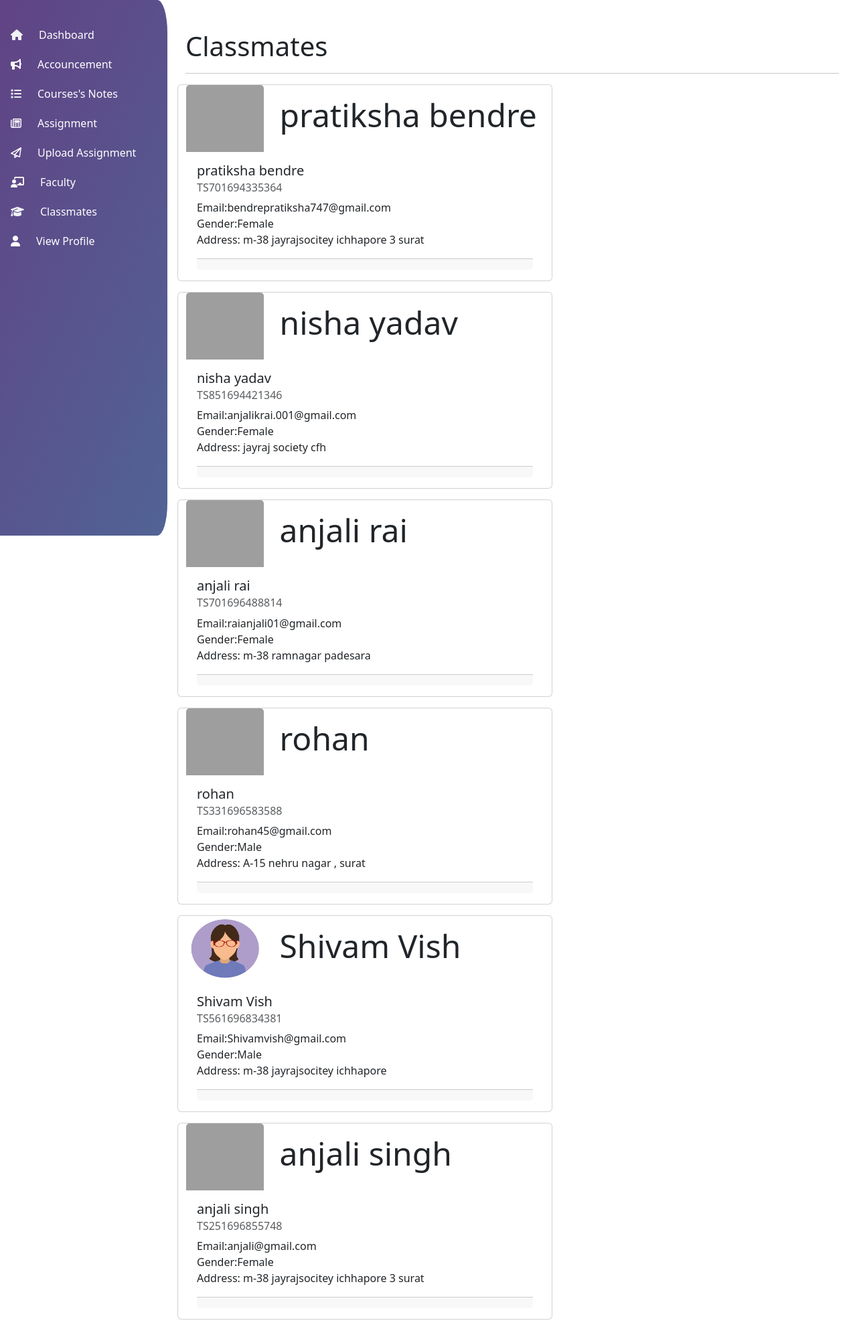
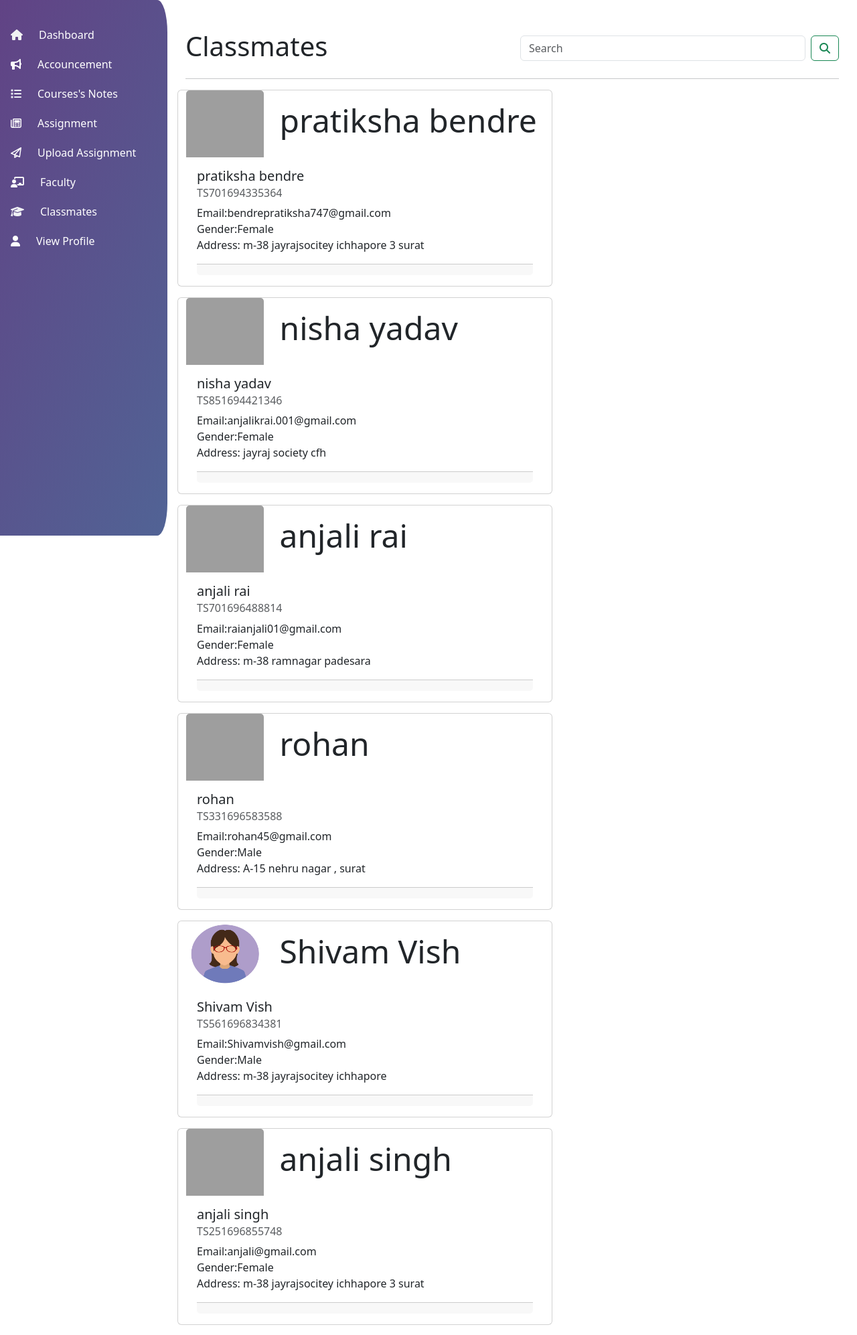
Before and after one commit to pratu2022/ENotes, a PHP site: page /Project/Student/viewStudent.php in a window 1280 px wide. Shown: the whole page at 67% size. Before the commit the page ends 1971 px from the top, so only its background shows below. Run offline with PHP 8.4, Linux system fonts and the light colour scheme; data comes from the database, SQL or seed files in the repository; grey boxes are pictures that could not be loaded.

Commit message:
Sweet Alert Updated!

```diff
--- a/Admin/adminlogin.php
+++ b/Admin/adminlogin.php
@@ -37,7 +37,7 @@ if (isset($_POST['admin_login'])) {
     else {
         ?>
         <script>
-            swal('Good Job!', "Admin Login Failed!", 'error').then((value) => {
+            swal('Error!', "Admin Login Failed!", 'error').then((value) => {
                 window.location.href = '../index.php';
             })
         </script>
@@ -106,7 +106,7 @@ if(isset($_POST['student_login']))
 
      ?>
      <script>
-         swal('Good Job!', "Cannot Run Query", 'error').then((value) => {
+         swal('Error!', "Cannot Run Query", 'error').then((value) => {
              window.location.href='../index.php';
          })
      </script>
@@ -180,7 +180,7 @@ if(isset($_POST['faculty_login']))
 
      ?>
      <script>
-         swal('Good Job!', "Cannot Run Query", 'error').then((value) => {
+         swal('Error!', "Cannot Run Query", 'error').then((value) => {
              window.location.href='../index.php';
          })
      </script>
--- a/Student/viewStudent.php
+++ b/Student/viewStudent.php
@@ -13,6 +13,7 @@ require("sidebar.php");
         integrity="sha384-4bw+/aepP/YC94hEpVNVgiZdgIC5+VKNBQNGCHeKRQN+PtmoHDEXuppvnDJzQIu9" crossorigin="anonymous">
     <script src="https://code.jquery.com/jquery-3.7.1.js"
         integrity="sha256-eKhayi8LEQwp4NKxN+CfCh+3qOVUtJn3QNZ0TciWLP4=" crossorigin="anonymous"></script>
+        <script src="myajax.js"></script>
 
 </head>
 <style>
@@ -27,18 +28,20 @@ require("sidebar.php");
 
     <div id="content">
         <div class="container ">
-        <h1 class="display-6">Classmates</h1>
+        <div class="row">
+            <div class="col-sm-6">
+            <h1 class="display-6">Classmates</h1>
+            </div>
+            <div class="col-sm-6">
+            <form class="d-flex mt-2" role="search">
+            <input class="form-control me-2" type="search" placeholder="Search" aria-label="Search">
+            <button class="btn btn-outline-success" type="submit"><i class="fa-solid fa-magnifying-glass" style="#fff"></i></button>
+         </form>
+            </div>
+        </div>
         <hr class="mt-3">
             <div class="row">
                 <div class="col-md-12">
-                    <!-- <div class="card mt-3">
-                        <div class="card-header">
-                        </div>
-                        <div class="card-body">
-
-                        </div>
-                        </div>
-                    </div> -->
                     <?php
                             include("../connect.php");
                             $query = "SELECT * FROM tblstudent";
@@ -52,7 +55,7 @@ require("sidebar.php");
                                     foreach ($query_run as $row) {
                                         ?>
 
-                                            <div class="card" style="width: 35rem;">
+                                            <div class="card" style="width: 35rem;" id="tbody">
                                                <div class="row">
                                                 <div class="col-sm-3">
                                                 <img src="<?php echo "../Admin/uploads/" . $row['stud_image'] ?>" class="card-img-top"
```
Also changed, not shown: Student/searchF.php (added, +12 -0 lines), Student/viewFaculty.php (+11 -5 lines).
